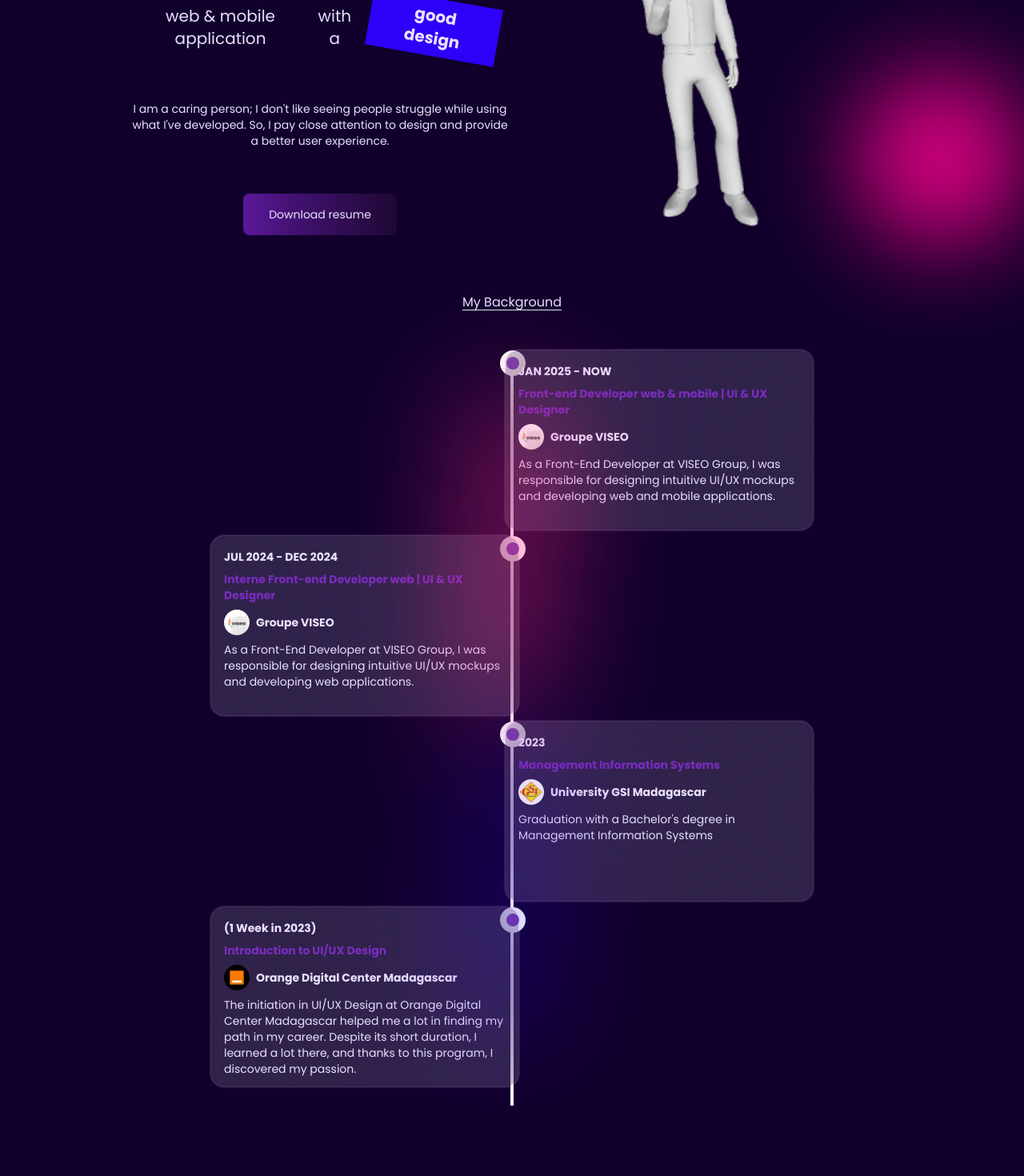
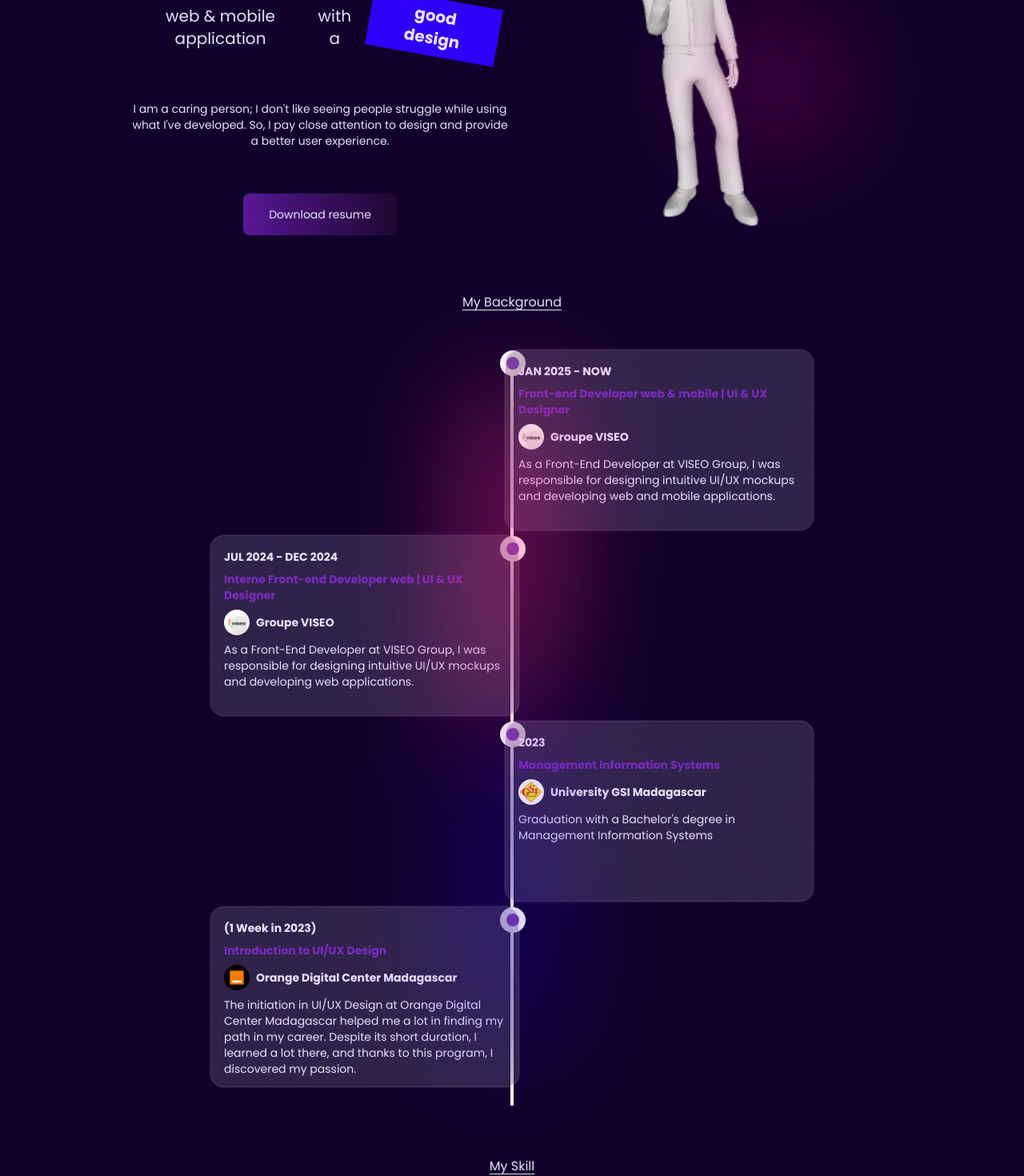
Before and after one commit to KevinShcmidt/Latest-Portfolio, a Next.js app: page / in a window 1280 px wide. Shown: the part 1142-2612 px from the top of the page at 80% size. Before the commit the page ends 2524 px from the top, so only its background shows below. Built offline with nearby package versions, Linux system fonts and the light colour scheme.

Commit message:
update:color gradient

```diff
--- a/app/page.tsx
+++ b/app/page.tsx
@@ -3,6 +3,7 @@ import Header from "./ui/Header";
 import Home from "./ui/Home";
 import About from "./ui/About";
 import Career from "./ui/Career";
+import Skill from "./ui/Skill";
 
 export default function Page() {
   return (
@@ -17,8 +18,11 @@ export default function Page() {
       <section id="#about" className="w-full">
         <About />
       </section>
-      <section id="##career" className="w-full">
+      <section id="#career" className="w-full">
         <Career />
+      </section>
+      <section id="#career" className="w-full">
+        <Skill />
       </section>
     </div>
   );
--- a/app/ui/About.tsx
+++ b/app/ui/About.tsx
@@ -41,7 +41,7 @@ export default function About(): JSX.Element {
           />
         </div>
       </div>
-      <div className="hidden absolute bottom-0 right-0 md:block w-52 h-52 bg-[#F20089] rounded-full blur-3xl"></div>
+      <div className="hidden absolute bottom-24 right-52 md:block w-52 h-52 bg-[#f2008933] rounded-full blur-3xl"></div>
     </div>
   );
 }
--- /dev/null
+++ b/app/ui/Skill.tsx
@@ -0,0 +1,10 @@
+import React, { JSX } from 'react'
+import Title from './Title'
+
+export default function Skill() : JSX.Element {
+  return (
+    <div className="mt-10 md:mt-16 mx-6">
+        <Title text='My Skill' />
+    </div>
+  )
+}
```
